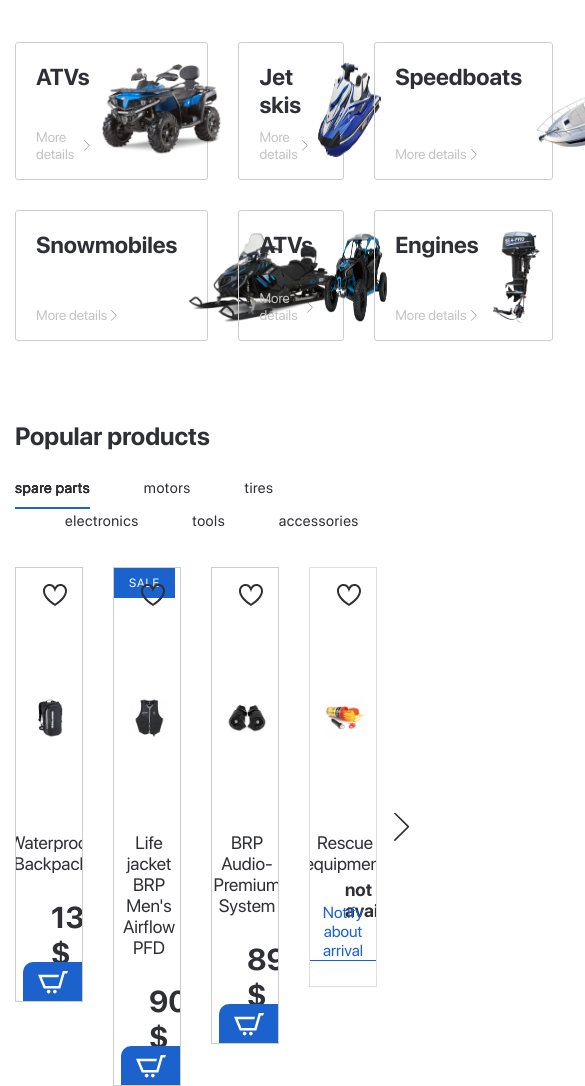
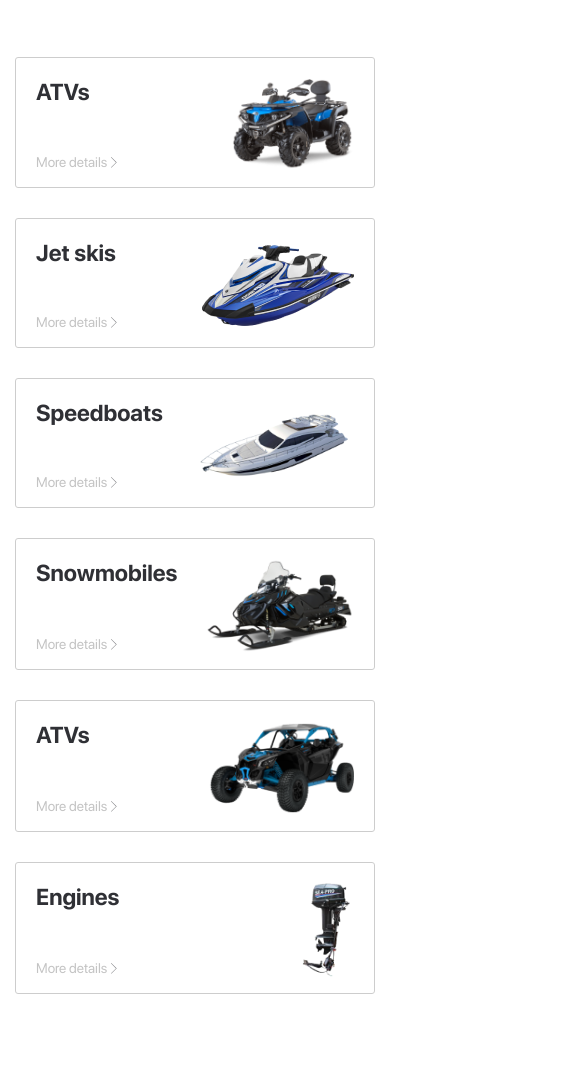
Before and after one commit to dev-rodion/drivemoto-gulp, a website: page app/index.html in a window 390 px wide. Shown: the part 1040-2126 px from the top of the page, 585 px wide, since content can reach past the window. Drawn offline with Linux system fonts and the light colour scheme.

Commit message:
Adapted .categories section in index.html for mobile debices

```diff
--- a/app/index.html
+++ b/app/index.html
@@ -310,7 +310,7 @@
           </div>
         </section>
 
-        <div class="products page-section">
+        <!-- <div class="products page-section">
           <div class="container">
             <div class="products__inner">
               <h3 class="products__title">Popular products</h3>
@@ -683,7 +683,7 @@
               </div>
             </div>
           </div>
-        </div>
+        </div> -->
       </main>
 
       <footer class="footer">
--- a/app/scss/_media.scss
+++ b/app/scss/_media.scss
@@ -198,7 +198,7 @@
       margin-bottom: 10px;
     }
     &__tab {
-      margin: 0 5px ;
+      margin: 0 5px;
       padding: 5px 0;
       background: none !important;
       border-radius: 0;
@@ -212,7 +212,7 @@
     &__form-input {
       padding-right: 50px;
     }
-      &__form-btn {
+    &__form-btn {
       position: absolute;
       top: 0;
       right: 0;
@@ -222,7 +222,6 @@
       padding: 0;
       background: url(../images/svg/search-dark.svg) no-repeat center;
       background-size: 23px;
-
     }
   }
 }
@@ -259,6 +258,15 @@
       margin: 6px 20px;
     }
   }
-  .banner-section {
+}
+
+@media (max-width: 360px) {
+  .categories {
+    &__item {
+      padding: 20px 13px 12px 18px;
+    }
+    &__item-img {
+      max-width: 40%;
+    }
   }
 }
--- a/app/scss/style.scss
+++ b/app/scss/style.scss
@@ -307,11 +307,19 @@
 
 .categories {
   &__inner {
-    display: grid;
-    grid-template-columns: repeat(3, 1fr);
-    grid-gap: 30px;
+    display: flex;
+    flex-wrap: wrap;
+    align-items: center;
+    justify-content: center;;
+    // grid-template-columns: repeat(3, 1fr);
+    // grid-gap: 30px;
+    margin: 0 -15px;
   }
   &__item {
+    display: block;
+    max-width: 360px;
+    width: 100%;
+    margin: 15px;
     display: flex;
     align-items: stretch;
     min-height: 130px;
@@ -361,7 +369,9 @@
     }
   }
   &__item-img {
+    max-width: 50%;
     max-height: 94px;
+    object-fit: contain;
   }
 }
 
```
Also changed, not shown: app/css/style.min.css.
